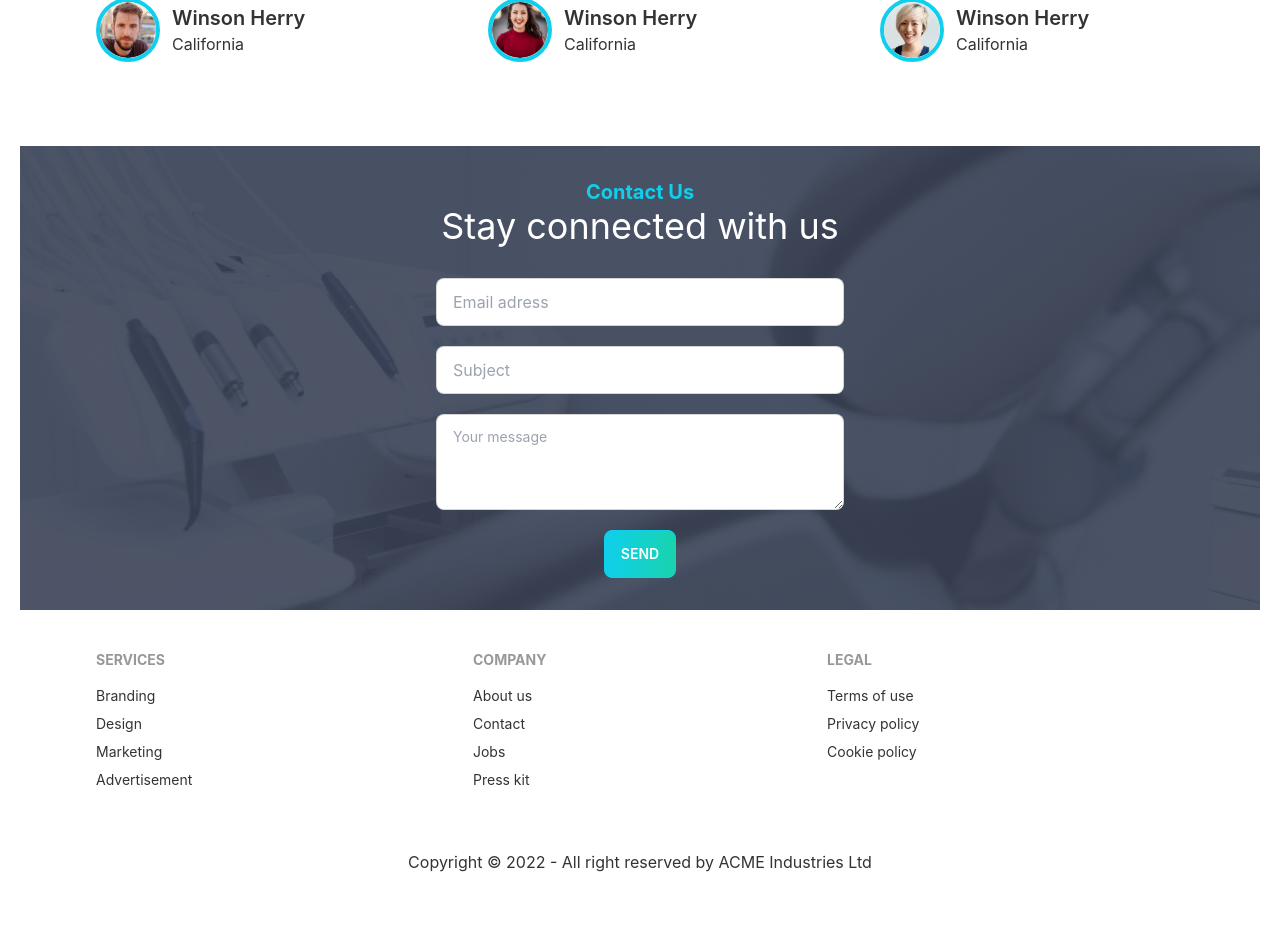
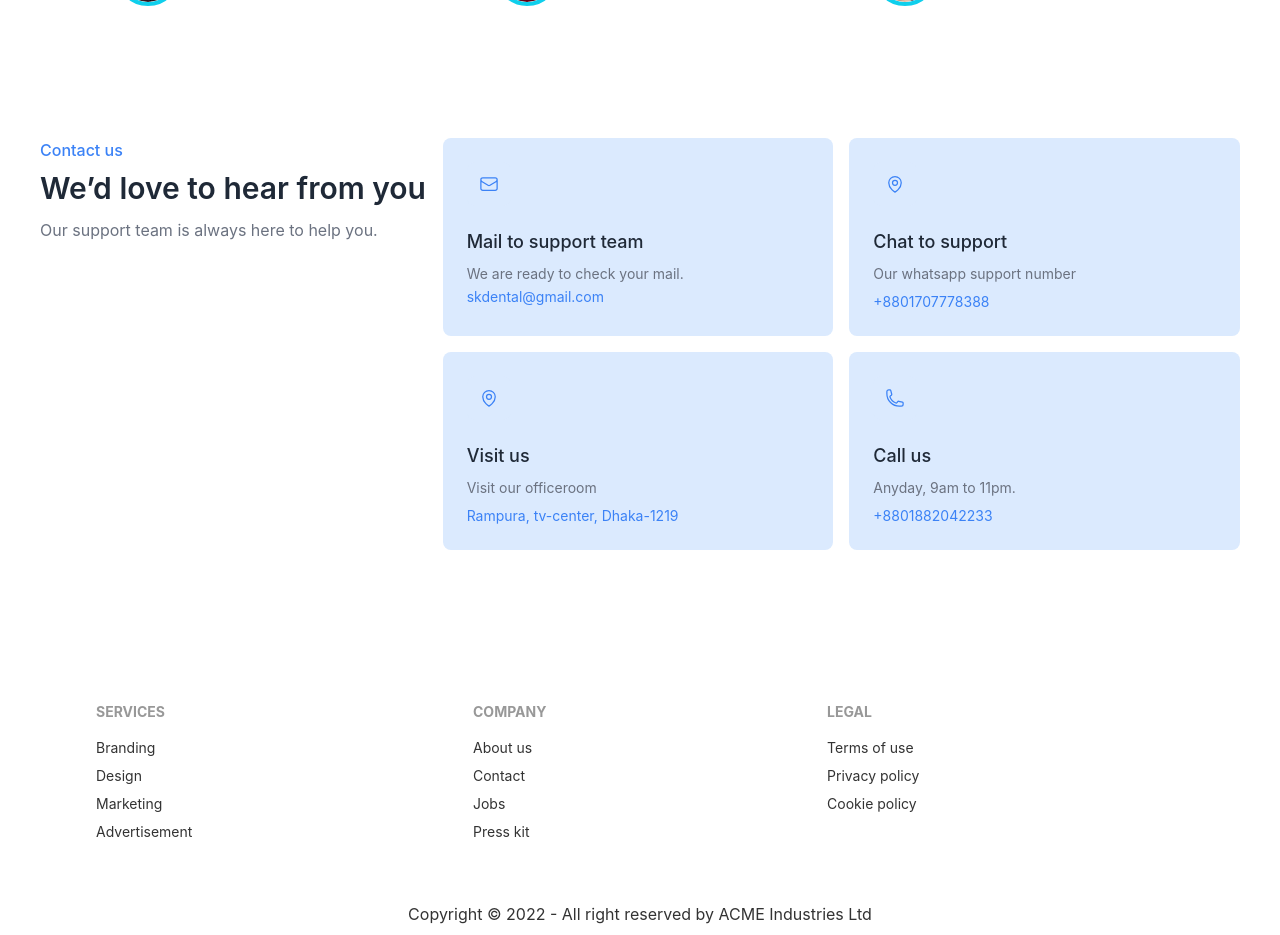
Before and after one commit to saadi001/Doctors-portal-client, a React (Create React App) app: page / in a window 1280 px wide. Shown: the part 2960-3895 px from the top of the page. Before the commit the page ends 3854 px from the top, so only its background shows below. Built offline with nearby package versions, Linux system fonts and the light colour scheme; no server answers.

Commit message:
reset password and contact us page changed

```diff
--- a/src/Contexts/AuthProvider.js
+++ b/src/Contexts/AuthProvider.js
@@ -1,5 +1,5 @@
 import React, { createContext, useEffect, useState } from 'react';
-import { createUserWithEmailAndPassword, getAuth, onAuthStateChanged, signInWithEmailAndPassword, signOut, updateProfile } from "firebase/auth";
+import { createUserWithEmailAndPassword, getAuth, onAuthStateChanged, sendPasswordResetEmail, signInWithEmailAndPassword, signOut, updateProfile } from "firebase/auth";
 import app from '../firebase/firebase.config';
 
 export const AuthContext = createContext();
@@ -17,6 +17,11 @@ const AuthProvider = ({children}) => {
      const signIn = (email, password) =>{
           setLoading(true)
           return signInWithEmailAndPassword(auth, email, password);
+     }
+
+     const resetPassword = (email) =>{
+          setLoading(true)
+          return sendPasswordResetEmail(auth, email)
      }
 
      const updateuser = (userInfo) =>{
@@ -40,6 +45,7 @@ const AuthProvider = ({children}) => {
      const authInfo = {
           createUser,
           signIn,
+          resetPassword,
           updateuser,
           logOut,
           user,
--- a/src/Routes/Routes/Routes.js
+++ b/src/Routes/Routes/Routes.js
@@ -13,6 +13,7 @@ import AdminRoute from "../adminRoute/adminRoute";
 import PrivateRoute from "../PrivateRoute/PrivateRoute";
 import About from "../../pages/Home/Information/About";
 import Contact from "../../pages/Home/Contact/Contact";
+import ForgetPassword from "../../pages/Login/ForgetPassword";
 
 export const router = createBrowserRouter([
      {
@@ -42,6 +43,10 @@ export const router = createBrowserRouter([
                {
                     path: "/contact",
                     element: <Contact></Contact>
+               },
+               {
+                    path: "/forgetPassword",
+                    element: <ForgetPassword></ForgetPassword>
                }
           ]
      },
--- a/src/pages/Home/Contact/Contact.js
+++ b/src/pages/Home/Contact/Contact.js
@@ -1,26 +1,71 @@
 import React from 'react';
-import bg from '../../../assets/images/appointment.png'
 
 const Contact = () => {
      return (
-          <div style={{backgroundImage: `url(${bg})`}} className='mt-16 bg-cover bg-no-repeat'>
-               <div className='max-w-md mx-auto py-8'>
-                    <p className='text-xl font-bold text-center text-primary'>Contact Us</p>
-                    <h2 className='text-4xl text-center text-white'>Stay connected with us</h2>
-                    <form className='mx-5 py-3 '>
-                         <div className="form-control w-full my-5">
-                              <input type="email" placeholder="Email adress" className="input input-bordered w-full" />
+
+          <section className="bg-white my-28 w-full ">
+                    <div className="grid gap-2  mx-auto lg:grid-cols-3">
+                         <div>
+                              <p className="font-medium text-blue-500 ">Contact us</p>
+
+                              <h1 className="mt-2 text-2xl font-semibold text-gray-800 md:text-3xl ">We’d love to hear from you</h1>
+
+                              <p className="mt-3 text-gray-500 ">Our support team is always here to help you.</p>
                          </div>
-                         <div className="form-control w-full my-5">
-                              <input type="text" placeholder="Subject" className="input input-bordered w-full" />
+
+                         <div className="grid grid-cols-1 gap-4 lg:col-span-2 sm:grid-cols-2 ">
+                              <div className="p-4 rounded-lg bg-blue-100 md:p-6 ">
+                                   <span className="inline-block p-3 text-blue-500 rounded-lg bg-blue-100/80 ">
+                                        <svg xmlns="http://www.w3.org/2000/svg" fill="none" viewBox="0 0 24 24" stroke-width="1.5" stroke="currentColor" className="w-5 h-5">
+                                             <path stroke-linecap="round" stroke-linejoin="round" d="M21.75 6.75v10.5a2.25 2.25 0 01-2.25 2.25h-15a2.25 2.25 0 01-2.25-2.25V6.75m19.5 0A2.25 2.25 0 0019.5 4.5h-15a2.25 2.25 0 00-2.25 2.25m19.5 0v.243a2.25 2.25 0 01-1.07 1.916l-7.5 4.615a2.25 2.25 0 01-2.36 0L3.32 8.91a2.25 2.25 0 01-1.07-1.916V6.75" />
+                                        </svg>
+                                   </span>
+
+                                   <h2 className="mt-4 text-lg font-medium text-gray-800 ">Mail to support team</h2>
+                                   <p className="mt-2 text-sm text-gray-500 ">We are ready to check your mail.</p>
+                                   <a href='mailto:sheikhsadi1620@gmail.com' className="mt-2 text-sm text-blue-500 ">skdental@gmail.com</a>
+                              </div>
+
+                              <div className="p-4 rounded-lg bg-blue-100 md:p-6 ">
+                                   <span className="inline-block p-3 text-blue-500 rounded-lg bg-blue-100/80 ">
+                                        <svg xmlns="http://www.w3.org/2000/svg" fill="none" viewBox="0 0 24 24" stroke-width="1.5" stroke="currentColor" className="w-5 h-5">
+                                             <path stroke-linecap="round" stroke-linejoin="round" d="M15 10.5a3 3 0 11-6 0 3 3 0 016 0z" />
+                                             <path stroke-linecap="round" stroke-linejoin="round" d="M19.5 10.5c0 7.142-7.5 11.25-7.5 11.25S4.5 17.642 4.5 10.5a7.5 7.5 0 1115 0z" />
+                                        </svg>
+                                   </span>
+
+                                   <h2 className="mt-4 text-lg font-medium text-gray-800 ">Chat to support</h2>
+                                   <p className="mt-2 text-sm text-gray-500 ">Our whatsapp support number</p>
+                                   <p className="mt-2 text-sm text-blue-500 ">+8801707778388</p>
+                              </div>
+
+                              <div className="p-4 rounded-lg bg-blue-100 md:p-6 ">
+                                   <span className="inline-block p-3 text-blue-500 rounded-lg bg-blue-100/80 ">
+                                        <svg xmlns="http://www.w3.org/2000/svg" fill="none" viewBox="0 0 24 24" stroke-width="1.5" stroke="currentColor" className="w-5 h-5">
+                                             <path stroke-linecap="round" stroke-linejoin="round" d="M15 10.5a3 3 0 11-6 0 3 3 0 016 0z" />
+                                             <path stroke-linecap="round" stroke-linejoin="round" d="M19.5 10.5c0 7.142-7.5 11.25-7.5 11.25S4.5 17.642 4.5 10.5a7.5 7.5 0 1115 0z" />
+                                        </svg>
+                                   </span>
+
+                                   <h2 className="mt-4 text-lg font-medium text-gray-800 ">Visit us</h2>
+                                   <p className="mt-2 text-sm text-gray-500 ">Visit our officeroom</p>
+                                   <p className="mt-2 text-sm text-blue-500 ">Rampura, tv-center, Dhaka-1219</p>
+                              </div>
+
+                              <div className="p-4 rounded-lg bg-blue-100 md:p-6 ">
+                                   <span className="inline-block p-3 text-blue-500 rounded-lg bg-blue-100/80 ">
+                                        <svg xmlns="http://www.w3.org/2000/svg" fill="none" viewBox="0 0 24 24" stroke-width="1.5" stroke="currentColor" className="w-5 h-5">
+                                             <path stroke-linecap="round" stroke-linejoin="round" d="M2.25 6.75c0 8.284 6.716 15 15 15h2.25a2.25 2.25 0 002.25-2.25v-1.372c0-.516-.351-.966-.852-1.091l-4.423-1.106c-.44-.11-.902.055-1.173.417l-.97 1.293c-.282.376-.769.542-1.21.38a12.035 12.035 0 01-7.143-7.143c-.162-.441.004-.928.38-1.21l1.293-.97c.363-.271.527-.734.417-1.173L6.963 3.102a1.125 1.125 0 00-1.091-.852H4.5A2.25 2.25 0 002.25 4.5v2.25z" />
+                                        </svg>
+                                   </span>
+
+                                   <h2 className="mt-4 text-lg font-medium text-gray-800 ">Call us</h2>
+                                   <p className="mt-2 text-sm text-gray-500 ">Anyday, 9am to 11pm.</p>
+                                   <p className="mt-2 text-sm text-blue-500 ">+8801882042233</p>
+                              </div>
                          </div>
-                         <div className="form-control">
-                              <textarea className="textarea textarea-bordered h-24" placeholder="Your message"></textarea>
-                         </div>
-                    </form>
-                    <div className='flex justify-center mt-2'><button className="btn btn-primary text-white bg-gradient-to-r from-primary to-secondary">send</button></div>
-               </div>
-          </div>
+                    </div>
+               </section>
      );
 };
 
--- a/src/pages/Home/Home/Home.js
+++ b/src/pages/Home/Home/Home.js
@@ -9,7 +9,7 @@ import Testimonial from '../Testimonial/Testimonial';
 
 const Home = () => {
      return (
-          <div className='mx-5'>
+          <div className='mx-10'>
                <Banner></Banner>
                <About></About>
                <Services></Services>
--- /dev/null
+++ b/src/pages/Login/ForgetPassword.js
@@ -0,0 +1,49 @@
+import React, { useContext } from "react";
+import { useForm } from "react-hook-form";
+import { AuthContext } from "../../Contexts/AuthProvider";
+const ForgetPassword = () => {
+    const {
+        register,
+        formState: { errors },
+        handleSubmit,
+      } = useForm();
+      const { resetPassword } = useContext(AuthContext);
+
+      const handleReset = data =>{
+        console.log(data);
+        resetPassword(data.email)
+        .then((result)=>{
+            console.log(result);
+            alert("Check your email")
+        })
+        .catch( (error)=>{
+            console.log(error.message);
+        })
+      }
+  return (
+    <div className=" max-w-lg mx-auto border p-8 rounded-md my-8">
+      <h3 className="text-2xl font-bold text-center mt-8">Reset your password</h3>
+      <p className="my-5 mx-10 text-center text-sm">Write your account's email and a reset link will be sent to your email.</p>
+      <form onSubmit={handleSubmit(handleReset)} className="px-6 ">
+        <div className="form-control w-full">
+          <label className="label">
+            <span className="label-text">Email</span>
+          </label>
+          <input
+            type="email"
+            {...register("email", { required: "Email is required" })}
+            className="input input-bordered w-full"
+          />
+          {errors.email && (
+            <p className="text-red-500 mt-1 text-xs">{errors.email?.message}</p>
+          )}
+        </div>
+        <div className="form-control mt-4">
+          <input type="submit" value="send" className="btn bg-accent" />
+        </div>
+      </form>
+    </div>
+  );
+};
+
+export default ForgetPassword;
--- a/src/pages/Login/Login.js
+++ b/src/pages/Login/Login.js
@@ -83,7 +83,7 @@ const Login = () => {
             <p className="text-red-500 text-sm mt-1">{LoginError}</p>
           )}
           <label className="text-[10px] mt-1">
-            <a href="/" className="hover:underline">Forget password?</a>
+            <Link to={"/forgetPassword"} className="hover:underline">Forget password?</Link>
           </label>
         </div>
 
```
